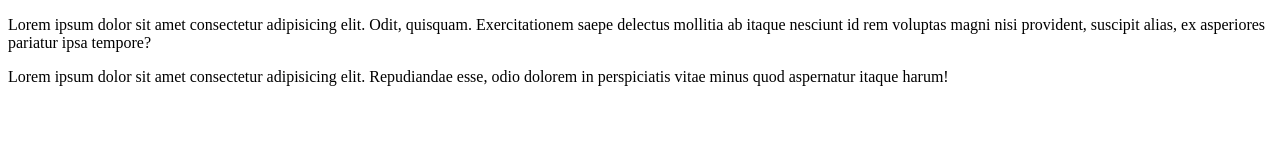
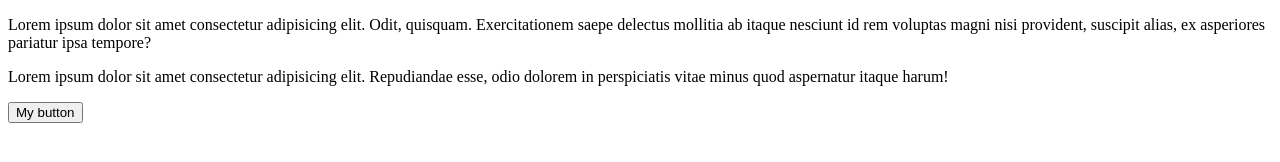
Before and after one commit to silveranon323/SplitMate, a plain HTML site: page index.html in a window 1280 px wide. Drawn offline with Linux system fonts and the light colour scheme.

Commit message:
Added a button in index.html

```diff
--- a/index.html
+++ b/index.html
@@ -10,5 +10,6 @@
         Lorem ipsum dolor sit amet consectetur adipisicing elit. Odit, quisquam. Exercitationem saepe delectus mollitia ab itaque nesciunt id rem voluptas magni nisi provident, suscipit alias, ex asperiores pariatur ipsa tempore?
     </p>
     <p>Lorem ipsum dolor sit amet consectetur adipisicing elit. Repudiandae esse, odio dolorem in perspiciatis vitae minus quod aspernatur itaque harum!</p>
+<button>My button</button>
 </body>
 </html>
```
